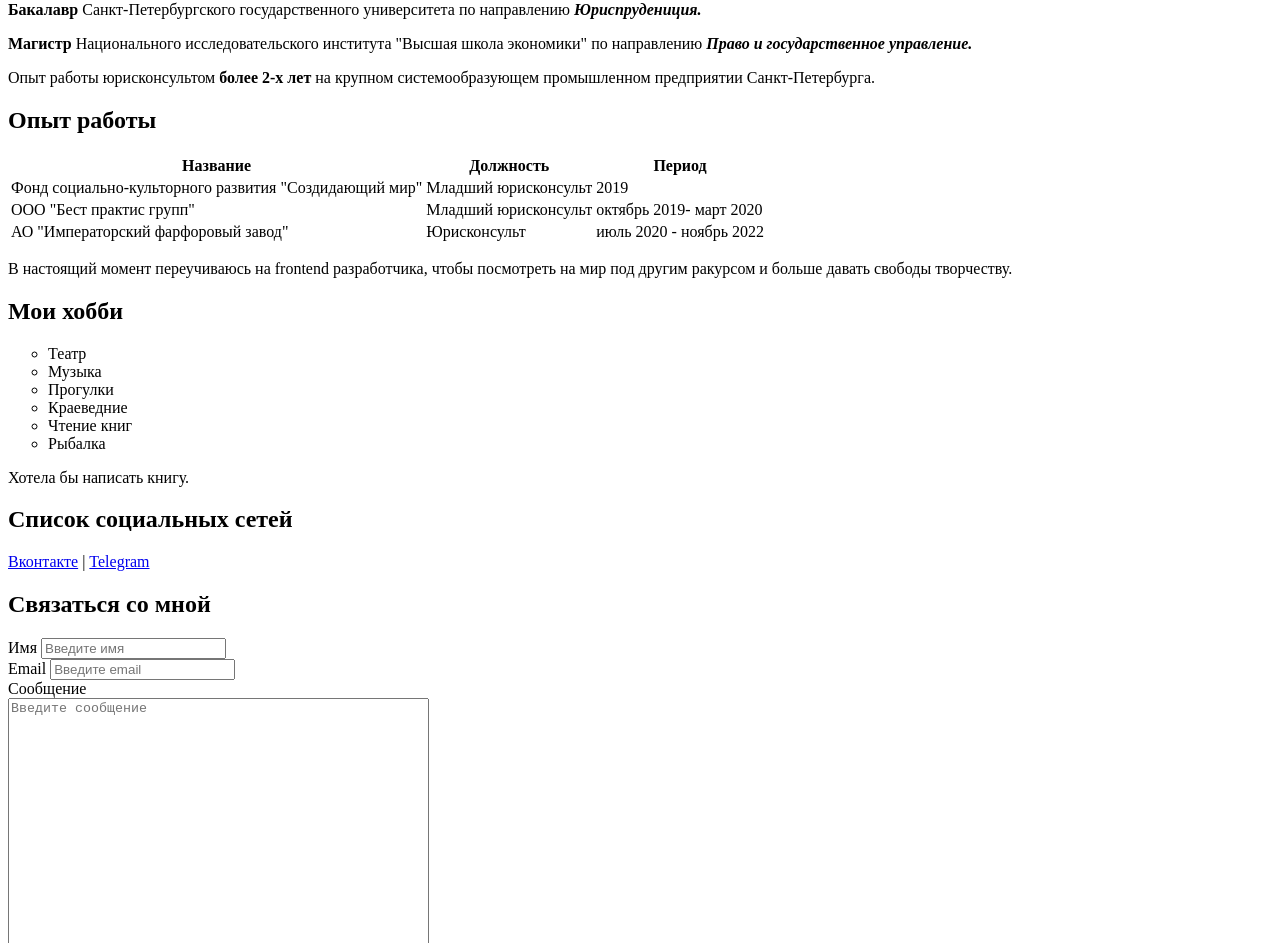
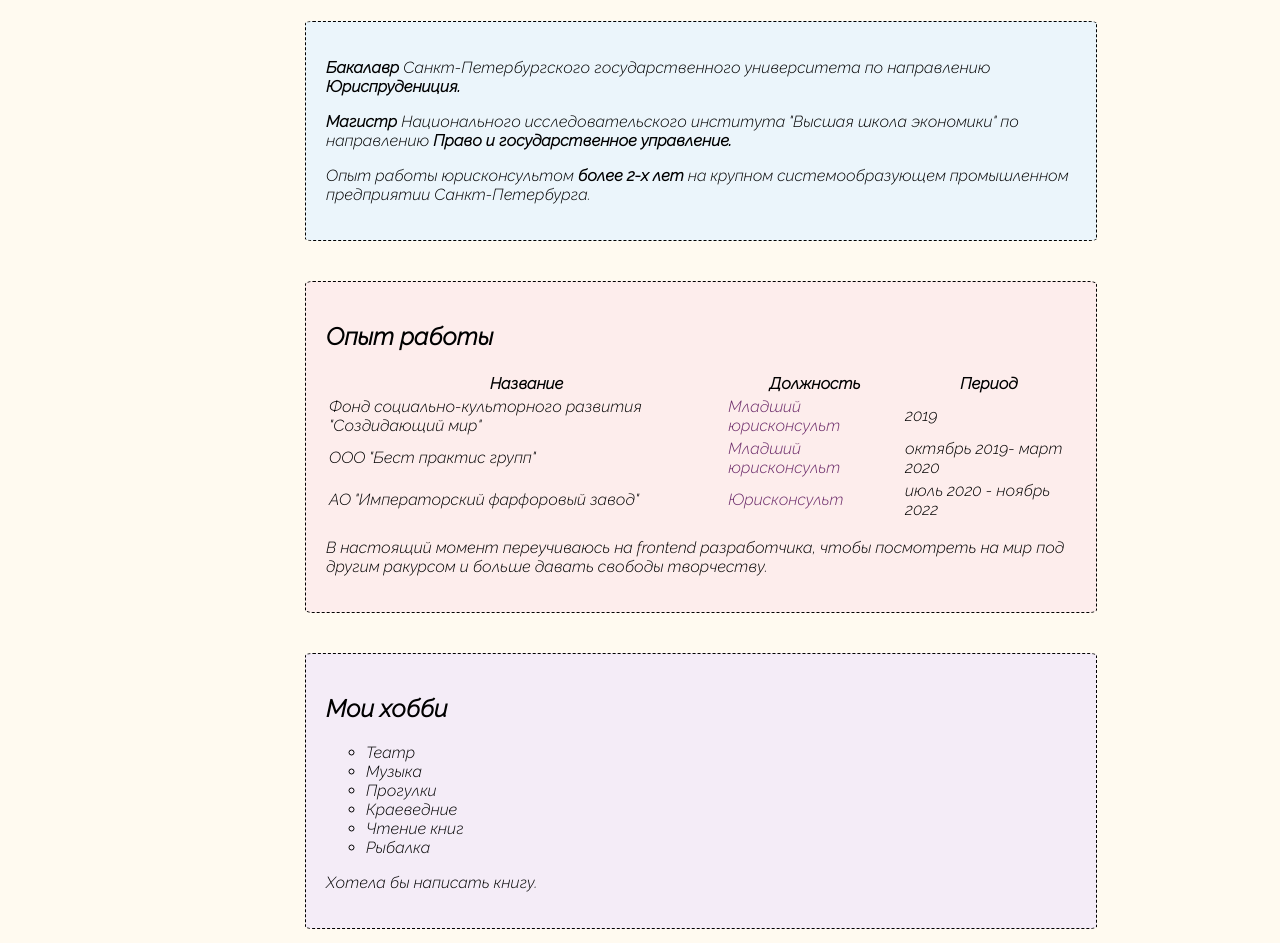
Before and after one commit to Reria/resume, a plain HTML site: page 01_text.html in a window 1280 px wide. Shown: the part 316-1259 px from the top of the page. Drawn offline with Linux system fonts and the light colour scheme.

Commit message:
Add styles

```diff
--- a/01_text.html
+++ b/01_text.html
@@ -5,19 +5,24 @@
     <meta http-equiv="X-UA-Compatible" content="IE=edge">
     <meta name="viewport" content="width=device-width, initial-scale=1.0">
     <meta name="keywords" content="html, course, css, tags" >
-    <meta name="description content='Это базовый курс по html'"
-    <title></title>
+    <meta name="description content='Резюме Маргариты Довгялло'">
+    <title>Resume</title>
+    <link rel="stylesheet" href="styles.css">
+
 </head>
 <body>
-    <img src="14.jpg" alt="Фотография для резюме" width="300" >
-     <h1> Маргарита Довгялло
-     </h1>
+    <div class="container">
+    <div class=" card img"><img src="14.jpg" alt="Фотография для резюме" width="300" ></div>
+     <div class="card name"><h1>Маргарита Довгялло</h1> </div>
+<div class=" card education">
      <p><strong>Бакалавр</strong> Санкт-Петербургского государственного университета  по направлению <strong><em> Юриспрудениция. </em></strong></p>
      <p><strong> Магистр</strong> Национального исследовательского института "Высшая школа экономики" по направлению <strong> <em>Право и государственное управление.</em></strong></p>
     <p> Опыт работы юрисконсультом <strong> более 2-х лет </strong> на крупном системообразующем промышленном предприятии Санкт-Петербурга. </p>
+</div>
 
-    <h2>Опыт работы</h2>
-    <table>
+<div class="card work">
+<h2>Опыт работы</h2>
+    <table class="table">
         <thead>
             <th>Название</th>
             <th>Должность</th>
@@ -44,8 +49,9 @@
     </table>
 
     <p> В настоящий момент переучиваюсь на frontend разработчика, чтобы посмотреть на мир под другим ракурсом и больше давать свободы творчеству.
+</div>
 
-
+ <div class="card hobby">
     <h2>Мои хобби</h2>
     <ul type="circle">
         <li>Театр</li>
@@ -56,35 +62,41 @@
         <li>Рыбалка</li>
     </ul>
     <p> Хотела бы написать книгу.</p>
+</div>
 
+<div class="card net">
     <h2>Cписок социальных сетей</h2>
-    <a href="https://vk.com/margaridiv" target="_blank">Вконтакте</a>
+
+    <a href="https://vk.com/margaridiv" target="_blank" >Вконтакте</a>
     |
      <a href="https://t.me/margaridiv" target="_blank"> Telegram </a>
-
-    <h2>Связаться со мной</h2>
-    <form>
-        <div>
+</div>
+<div class="card link">
+    <form class="form">
+        <h2>Связаться со мной</h2>
+        <div class="form-group">
         <label for="text"> Имя </label>
         <input type="text" name="" id="text" placeholder="Введите имя">
         </div>
 
-        <div>
+        <div class="form-group">
             <label for="email"> Email</label>
             <input type="email" name="" id="email" placeholder="Введите email">
         </div>
 
-        <div>
-            <label for="message"> Сообщение</label>
-            <br>
+        <BR></BR>
+            <label for="message"></label>
             <textarea name="" id="message" cols="50" rows="20" placeholder="Введите сообщение"></textarea>
-        </div>
 
-        <div>
+
+        <!-- <div >
             <input type="submit" value="Отправить форму">
-        </div>
-
+        </div> -->
+        <BR></BR>
+        <button class="btn"> Связаться со мной</button>
     </form>
 
+</div>
+</div>
     </body>
 </html>
--- /dev/null
+++ b/styles.css
@@ -0,0 +1,114 @@
+@import url('https://fonts.googleapis.com/css2?family=Roboto&display=swap');
+@import url('https://fonts.googleapis.com/css2?family=Lato:ital,wght@1,300&family=Raleway:ital,wght@1,300&family=Roboto:ital@0;1&display=swap');
+@import url('https://fonts.googleapis.com/css2?family=Caveat:wght@500&family=Lato:ital,wght@1,300&family=Raleway:ital,wght@1,300&family=Roboto:ital@0;1&display=swap');
+body {
+    font-family: 'Raleway';
+    font-size: 16px;
+    font-weight: normal;
+    background: FloralWhite;
+}
+
+.container {
+  max-width: 750px;
+  margin: auto;
+}
+.card {
+    width: 750px;
+    margin-bottom: 40px;
+    margin-left: 40px;
+    border-style: dashed;
+    border-width: 1px;
+    border-radius: 1%;
+    padding: 20px;
+
+}
+.img, .name {
+    margin-left: 100px;
+    margin-bottom: 0%;
+    margin-top: 0%;
+    border-style: none;
+    padding: 5px 15px;
+
+
+}
+.img {
+    width: 300px;
+    box-shadow: 4px 4px 4px rgba(0, 0, 0, 0.25);
+}
+
+.education {
+    background-color: #EBF5FB ;
+}
+
+.work {
+    background-color:#FDEDEC ;
+}
+
+.table td:nth-child(2) {
+    color:rgba(90, 20, 90, 0.911);
+}
+
+
+.hobby {
+    background-color:#F4ECF7 ;
+}
+.net {
+    background-color: #EAFAF1 }
+
+a {
+    color:blueviolet;
+    text-decoration: none;
+}
+
+a:hover {
+    color: rgba(210, 105, 30, 0.514);
+}
+a:active {
+    color:brown
+}
+
+.btn {
+    background:seashell;
+    padding: 15px 15px;
+    border: none;
+    border-radius: 15%;
+    cursor: pointer;
+    font-family: inherit;
+}
+
+.btn:hover {
+    opacity: 0.8;
+}
+
+.form h2 {
+    text-align: center;
+}
+
+.form-row, .form-group {
+    display:inline-block;
+    margin-right: 20px;
+    width: 46%;
+}
+
+.form-group label,
+.form-group textarea {
+    display: block;
+    font-size: 14px;
+    box-sizing: border-box;
+    border: none;
+    border-bottom: 1px solid #ccc;
+    border-top: 1px;
+    color: #000;
+    padding: 15px 0 10px;
+    outline: none;
+    font-family: inherit;
+
+}
+
+@media (max-widht: 600px) {
+    .card, .name, .img {
+        text-align: center;
+        display:flexbox;
+        width: 300;
+    }
+}
```
